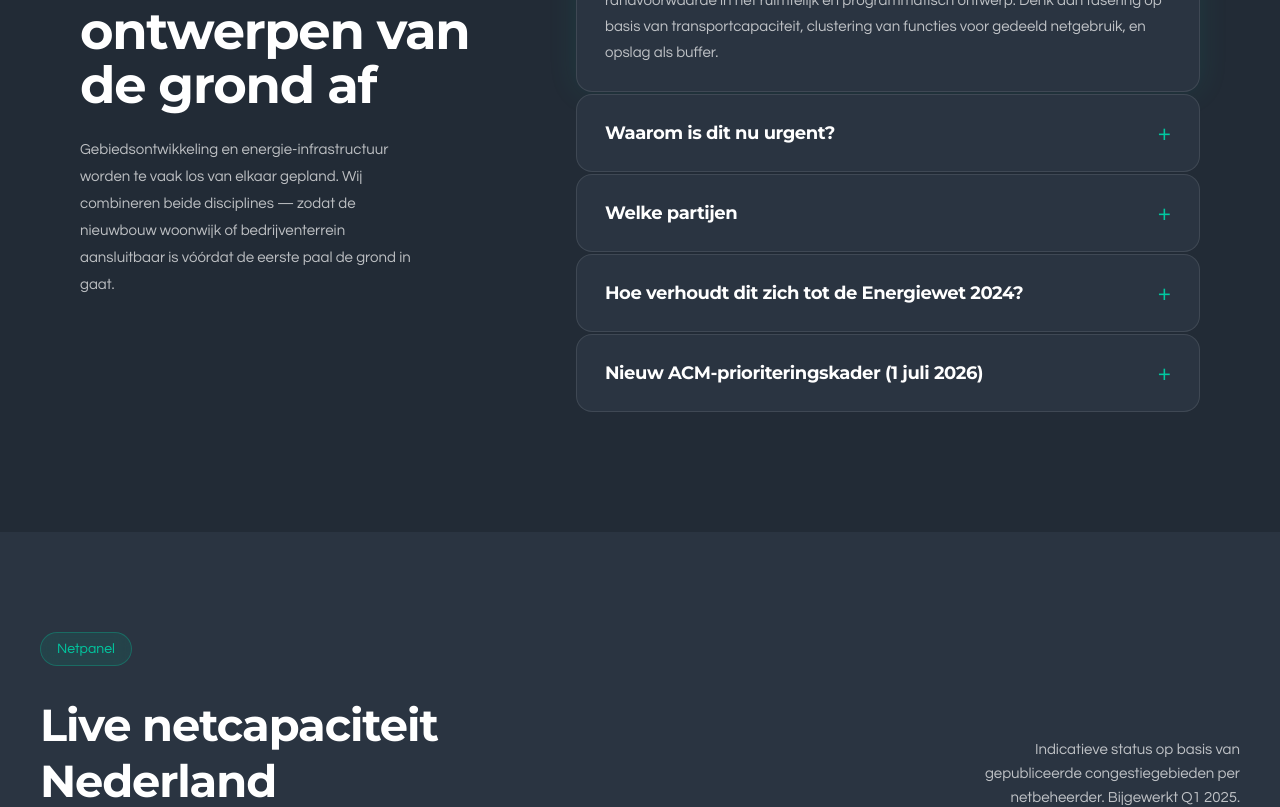
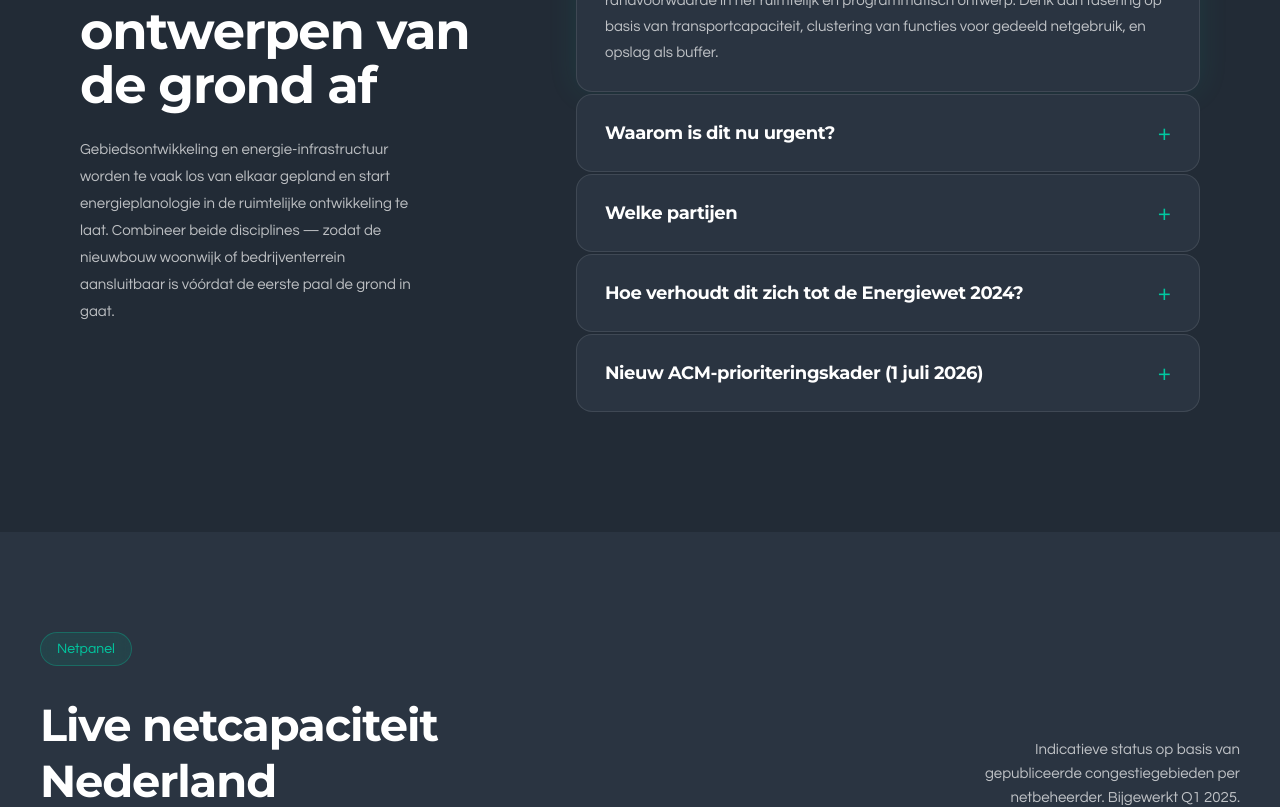
Before and after one commit to vosqdev/systeembewust.nl, a React (Vite) app: page / in a window 1280 px wide. Shown: the part 1160-1967 px from the top of the page. Built offline with nearby package versions, Linux system fonts and the light colour scheme.

Commit message:
feat: Improve i18n copy for netbewuste concept
Refine the Dutch text for the "Wat is het" section to provide a clearer and more comprehensive explanation of net-aware area development and its urgency. This includes clarifying the timing of energy planning and the roles of various stakeholders.

```diff
--- a/src/i18n.ts
+++ b/src/i18n.ts
@@ -31,7 +31,7 @@ export const translations = {
     wat: {
       label: "Wat is het",
       title: "Net­bewust ontwerpen van de grond af",
-      desc: "Gebiedsontwikkeling en energie-infrastructuur worden te vaak los van elkaar gepland. Wij combineren beide disciplines — zodat de nieuwbouw woonwijk of bedrijventerrein aansluitbaar is vóórdat de eerste paal de grond in gaat.",
+      desc: "Gebiedsontwikkeling en energie-infrastructuur worden te vaak los van elkaar gepland en start energieplanologie in de ruimtelijke ontwikkeling te laat. Combineer beide disciplines — zodat de nieuwbouw woonwijk of bedrijventerrein aansluitbaar is vóórdat de eerste paal de grond in gaat.",
       accordions: [
         {
           title: "Wat is netbewuste gebiedsontwikkeling?",
@@ -43,7 +43,7 @@ export const translations = {
         },
         {
           title: "Welke partijen",
-          content: "Gemeenten, woningcorporaties, netbeheerders (Liander, Stedin, Enexis), projectontwikkelaars en bouwers. Wij faciliteren de tafel en leveren de input voor samenwerking."
+          content: "Gemeenten, woningcorporaties, netbeheerders, projectontwikkelaars en bouwers. Denk vanuit ketensamenwerking, ecoketens en systemen zorg voor de juist input en ga publiek-privaat samenwerken."
         },
         {
           title: "Hoe verhoudt dit zich tot de Energiewet 2024?",
@@ -85,14 +85,14 @@ export const translations = {
     },
     tools: {
       label: "Instrumenten",
-      title: "Onze technische\ngereedschapskist",
+      title: "De gereedschapskist",
       pills: [
-        { title: "BESS — Batterij­opslag", desc: "Grootschalige lithium-ion opslag als nettbuffer. Laagt piekbelasting, verhoogt zelfsufficiëntie en genereert FCR/aFRR-inkomsten.", badge: "Flexibiliteitsmarkt" },
+        { title: "BESS — Batterij­opslag", desc: "Opslag als nettbuffer, dit verlaagt de piekbelasting, verhoogt zelfsufficiëntie en genereert hernieuwbare inkomsten.", badge: "Flexibiliteitsmarkt" },
         { title: "PV + Laadinfra", desc: "Zon, opslag en EV-laadinfra via Solar Parking. Maximale benutting van beschikbare ruimte en flexibiliteit.", badge: "Mobiliteit" },
         { title: "Energy Management:", desc: "Slim energiemanagementsysteem dat vraag, aanbod en nettarieven realtime optimaliseert op gebiedsniveau.", badge: "AI-gestuurd" },
-        { title: "Energie­gemeenschap (CEC)", desc: "Wettelijk kader via Energiewet 2024 voor gezamenlijk opwekken, opslaan en delen binnen een postcodegebied.", badge: "Energiewet 2024" },
+        { title: "Energie­gemeenschap (CEC)", desc: "Wettelijk kader via Energiewet 2024 voor gezamenlijk opwekken, opslaan en delen binnen een gebied ook groepscontract (GTO) en energiecoöperatie mogelijkheden.", badge: "Energiewet 2024" },
         { title: "Dynamische Netaansluiting", desc: "Contractuele flexibiliteitsafspraken met netbeheerder: stuurbaar vermogen in ruil voor prioriteitsaansluiting.", badge: "Netbeheerder" },
-        { title: "Faserings­model", desc: "Bouwprogramma afgestemd op toenemende netcapaciteit. Elk bouwveld systeem bewust pas bij beschikbaar transport.", badge: "Ruimtelijk" }
+        { title: "Faserings­model", desc: "Bouwprogramma afgestemd op netcapaciteit en integratie. Rekening houdend met passief huis en energiesysteem systeem netbewust.", badge: "Ruimtelijk" }
       ]
     },
     projecten: {
@@ -172,7 +172,7 @@ export const translations = {
     wat: {
       label: "What is it",
       title: "Grid-aware design from the ground up",
-      desc: "Area development and energy infrastructure are too often planned separately. We combine both disciplines — so that the new residential area or business park is connectable before the first pile is driven into the ground.",
+      desc: "Area development and energy infrastructure are too often planned separately and energy planning starts too late in spatial development. Combine both disciplines — so that the new residential area or business park is connectable before the first pile is driven into the ground.",
       accordions: [
         {
           title: "What is grid-aware area development?",
@@ -184,7 +184,7 @@ export const translations = {
         },
         {
           title: "Which parties are involved?",
-          content: "Municipalities, housing corporations, grid operators (Liander, Stedin, Enexis), project developers, and builders. We facilitate the table and provide the input for collaboration."
+          content: "Municipalities, housing corporations, grid operators, project developers, and builders. Think from chain collaboration, eco-chains and systems ensure the right input and engage in public-private partnerships."
         },
         {
           title: "How does this relate to the Energy Act 2024?",
@@ -226,14 +226,14 @@ export const translations = {
     },
     tools: {
       label: "Instruments",
-      title: "Our technical\ntoolbox",
+      title: "The toolbox",
       pills: [
-        { title: "BESS — Battery Storage", desc: "Large-scale lithium-ion storage as a grid buffer. Lowers peak load, increases self-sufficiency, and generates FCR/aFRR revenue.", badge: "Flexibility Market" },
+        { title: "BESS — Battery Storage", desc: "Storage as a grid buffer, this lowers peak load, increases self-sufficiency, and generates renewable revenue.", badge: "Flexibility Market" },
         { title: "PV + Charging Infra", desc: "Solar, storage, and EV charging infrastructure via Solar Parking. Maximum utilization of available space and flexibility.", badge: "Mobility" },
         { title: "Energy Management:", desc: "Smart energy management system that optimizes supply, demand, and grid tariffs in real-time at the area level.", badge: "AI-driven" },
-        { title: "Energy Community (CEC)", desc: "Legal framework via Energy Act 2024 for joint generation, storage, and sharing within a postal code area.", badge: "Energy Act 2024" },
+        { title: "Energy Community (CEC)", desc: "Legal framework via Energy Act 2024 for joint generation, storage, and sharing within an area, including group contract (GTO) and energy cooperative possibilities.", badge: "Energy Act 2024" },
         { title: "Dynamic Grid Connection", desc: "Contractual flexibility agreements with grid operator: controllable power in exchange for priority connection.", badge: "Grid Operator" },
-        { title: "Phasing Model", desc: "Construction program aligned with increasing grid capacity. Each building field system consciously only when transport is available.", badge: "Spatial" }
+        { title: "Phasing Model", desc: "Construction program aligned with grid capacity and integration. Taking into account passive house and energy system grid-conscious.", badge: "Spatial" }
       ]
     },
     projecten: {
```
